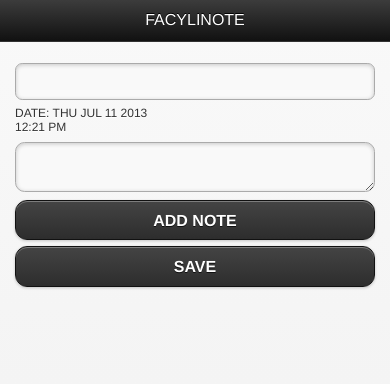
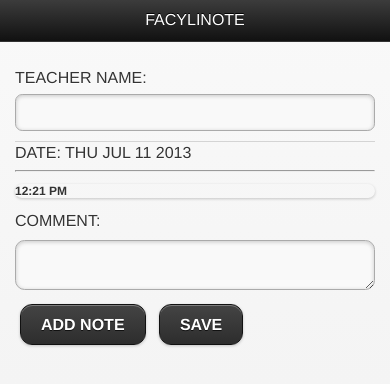
Before and after one commit to leoshum/Facylitate-Mobile, a plain HTML site: page platforms/ios/build/Note Taker.app/www/index.html in a window 390 px wide. Both pictures are taken after a click on the link "ADD NOTE". Drawn offline with Linux system fonts and the light colour scheme; no server answers; files whose address does not match are found by name.

Commit message:
added fancy listview

```diff
--- a/platforms/ios/build/Note Taker.app/www/index.html
+++ b/platforms/ios/build/Note Taker.app/www/index.html
@@ -3,7 +3,6 @@
     <head>
         <meta charset="utf-8" />
         <meta name="format-detection" content="telephone=no" />
-        <meta name="viewport" content="user-scalable=no, initial-scale=1, maximum-scale=1, minimum-scale=1, width=device-width, height=device-height, target-densitydpi=device-dpi" />
         <link rel="stylesheet" href="css/jquery.mobile-1.3.1.min.css" />
         <link rel="stylesheet" href="css/jquery.mobile.structure-1.3.1.min.css" />
         <link rel="stylesheet" href="css/jquery.mobile.theme-1.3.1.min.css" />
@@ -26,14 +25,22 @@
             </div>
             <div data-role="content">
                 <div id="teacher-block">
-                    <input type="text" name="teacher-name" id="teacher-name" />
-                    <span>Date: <span id="today-date"></span></span>
+                    <div data-role="fieldcontain">
+                        <label for="teacher-name">Teacher Name:</label>
+                        <input type="text" name="teacher-name" id="teacher-name" style="text-align: center;" />
+                    </div>
+                    <label class="ui-input-text">
+                        Date: <label id="today-date"></label>
+                    </label>
                 </div>
-                <div id="notes-container"></div>
+                <hr />
+                <ul data-role="listview" data-inset="true"  data-theme="a" data-divider-theme="a" id="notes-container">
+                </ul>
                 <div>
-                    <textarea id="new-note"></textarea>
-                    <a onclick="app.addNote()" data-role="button" data-theme="a">Add Note</a>
-                    <a onclick="app.saveNote()" data-role="button" data-theme="a">Save</a>
+                    <label for="new-note">Comment:</label>
+                    <textarea id="new-note" name="new-note"></textarea>
+                    <a onclick="app.addNote()" data-role="button" data-theme="a" data-inline="true">Add Note</a>
+                    <a onclick="app.saveNote()" data-role="button" data-theme="a" data-inline="true">Save</a>
                 </div>
             </div>
         </div>
--- a/platforms/ios/build/Note Taker.app/www/js/index.js
+++ b/platforms/ios/build/Note Taker.app/www/js/index.js
@@ -34,7 +34,11 @@ var date = new Date(),
     addNote: function() {
         var time = formatAMPM(date),
             note = $('#new-note').val(),
-            noteView = '<span>' + time + ' </span><span>' + note + '</span><br />';
+            noteView = '<li style="white-space: normal;" data-role="list-divider" role="heading"><strong>' +
+                        time +'</strong></li><li><pre style="style="white-space:normal;">' +
+                        note + '</pre></li>';
+
+            console.log(note);
 
         $('#new-note').val('');
         $('#notes-container').append(noteView);
--- a/platforms/ios/www/js/index.js
+++ b/platforms/ios/www/js/index.js
@@ -34,7 +34,11 @@ var date = new Date(),
     addNote: function() {
         var time = formatAMPM(date),
             note = $('#new-note').val(),
-            noteView = '<span>' + time + ' </span><span>' + note + '</span><br />';
+            noteView = '<li style="white-space: normal;" data-role="list-divider" role="heading"><strong>' +
+                        time +'</strong></li><li><pre style="style="white-space:normal;">' +
+                        note + '</pre></li>';
+
+            console.log(note);
 
         $('#new-note').val('');
         $('#notes-container').append(noteView);
--- a/www/js/index.js
+++ b/www/js/index.js
@@ -34,7 +34,9 @@ var date = new Date(),
     addNote: function() {
         var time = formatAMPM(date),
             note = $('#new-note').val(),
-            noteView = '<span>' + time + ' </span><span>' + note + '</span><br />';
+            noteView = '<li style="white-space: normal;" data-role="list-divider" role="heading"><strong>' +
+                        time +'</strong></li><li><pre style="style="white-space:normal;">' +
+                        note + '</pre></li>';
 
         $('#new-note').val('');
         $('#notes-container').append(noteView);
```
Also changed, not shown: platforms/ios/www/index.html (+14 -7 lines), www/index.html (+10 -7 lines), 2 other files.
